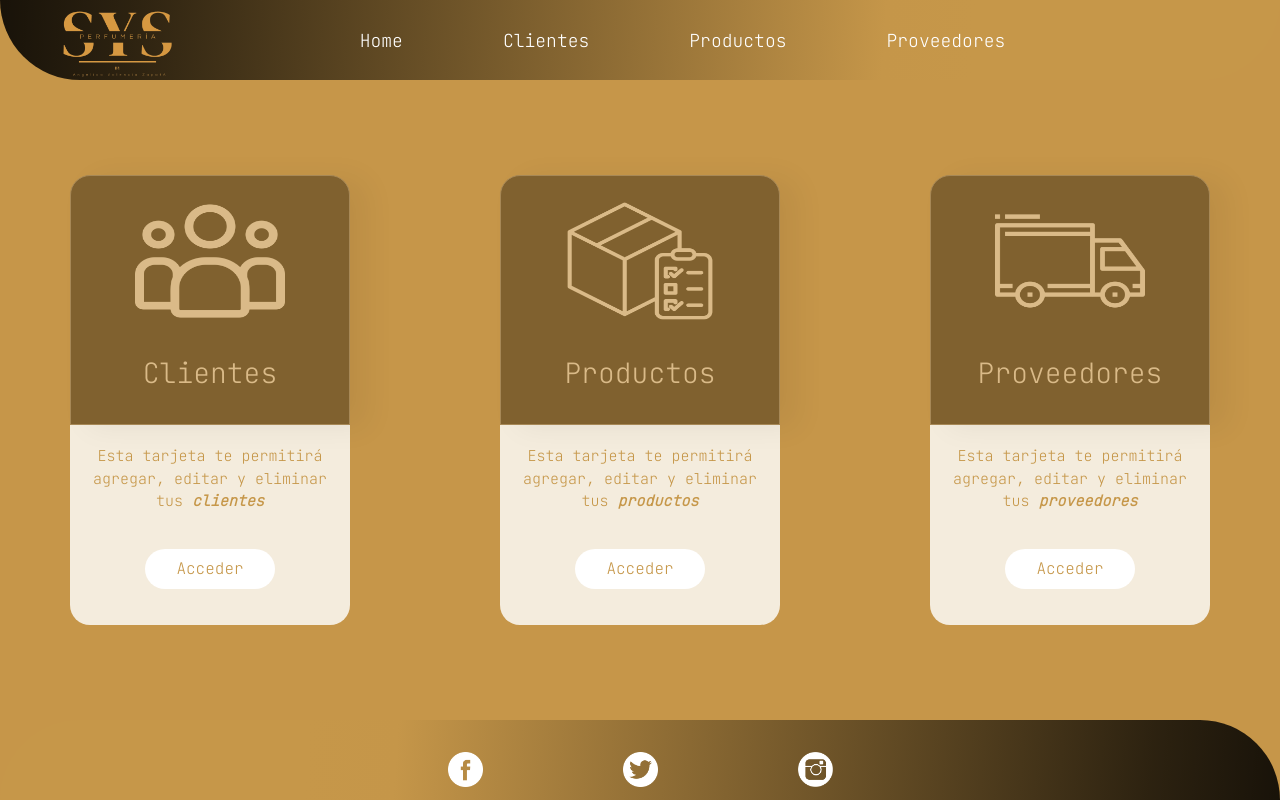
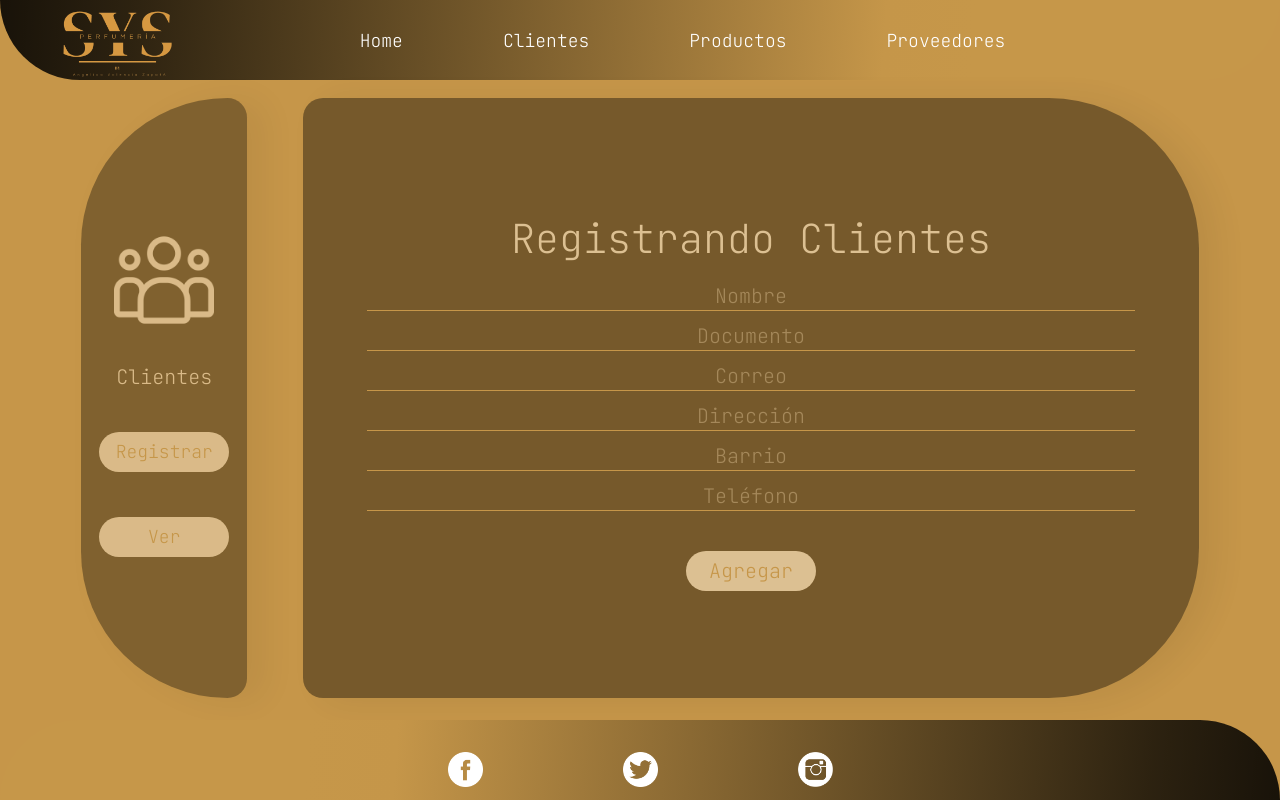
Before and after one commit to jhohan-val/Empresas_SYS, a React (Vite) app in the folder front-sys/: page /clientes in a window 1280 px wide. Built offline with nearby package versions, Linux system fonts and the light colour scheme.

Commit message:
Se organiza tamaño de la vista clientes

```diff
--- a/front-sys/src/components/Helpers/Clientes.jsx
+++ b/front-sys/src/components/Helpers/Clientes.jsx
@@ -4,11 +4,11 @@ import TablaClientes from "./Tablas/TablaClientes";
 
 const Clientes = () =>{
     return(
-        {/* <section className="vista-clientes">
+        <section className="vista-clientes">
             <AsideClientes/>
             <FormularioClientes/>
-            <TablaClientes/>
-        </section> */}
+{/*             <TablaClientes/>
+ */}        </section>
     )
 }
 
--- a/front-sys/src/components/Layouts/Main.jsx
+++ b/front-sys/src/components/Layouts/Main.jsx
@@ -21,10 +21,10 @@ const Main = () => {
         {/* ------------------------------------------------------------------------------- */}
 
             {/* PRINCIPAL */}
-            <Principal />
+            {/* <Principal /> */}
 
             {/*CLIENTES */}
-            {/* <Clientes/> */}
+            <Clientes/>
 
             {/* PRODUCTOS */}
             {/* <Productos/> */}
--- a/front-sys/src/index.css
+++ b/front-sys/src/index.css
@@ -92,7 +92,7 @@ a:active {
 
 /* CARDS */
 
-.cards {
+/* .cards {
   gap: 150px;
   height: 80vh;
   display: flex;
@@ -157,46 +157,27 @@ p{
   background-color: #c69749;
   color: white;
   transition: 0.6s ease-in-out all;
-}
+} */
 
 /* BOTONES AGREGAR Y VER */
-/* .btn-registrar {
-  width: 200px;
-  height: 60px;
+.btn-registrar, .btn-ver {
+  width: 130px;
+  height: 40px;
   background-color: white;
   color: #c69749;
   border-radius: 42px;
   text-align: center;
   border: none;
   transition: 0.6s ease-in-out all;
-  margin-top: 90px;
-  font-size: 30px;
+  font-size: 18px;
+  margin-bottom: 10px;
 }
 
-.btn-agregar:hover {
+.btn-registrar:hover, .btn-ver:hover {
   background-color: #c69749;
   color: white;
   transition: 0.6s ease-in-out all;
 }
-
-.btn-ver{
-  width: 200px;
-  height: 60px;
-  background-color: white;
-  color: #c69749;
-  border-radius: 42px;
-  text-align: center;
-  border: none;
-  transition: 0.6s ease-in-out all;
-  margin-top: 90px;
-  font-size: 30px;
-}
-
-.btn-ver:hover{
-  background-color: #c69649;
-  color: white;
-  transition: 0.6s ease-in-out all;
-} */
 
 /* VISTAS */
 
@@ -215,13 +196,11 @@ p{
   margin-left: 50px;
 }
 
-
-
 /* ASIDE  */
 
-/* aside{
-  width: 10vw;
-  height: 76vh;
+aside{
+  width: 13vw;
+  height: 75vh;
   display: flex;
   align-items: center;
   flex-direction: column;
@@ -229,42 +208,35 @@ p{
   background-color: #000000;
   opacity: 0.35;
   box-shadow: 18px 3px 34px #00000029;
-  border-radius: 205px 20px 20px 205px;
+  border-radius: 150px 20px 20px 150px;
   color: white;
-  margin: 8%;
-  gap: 10%;
-  margin-top: 29px;
-  margin-left: 2px;
+  gap: 35px;
+  margin-top: 18px;
 }
 
 .icono-clientes, .icono-productos, .icono-proveedores {
-  width: 200px;
-  height: 200px;
-  padding-top: 20px;
+  width: 100px;
+  height: 100px;
 }
 
 h3{
-  font-size: 40px;
-} */
+  font-size: 20px;
+}
 
 /* AGREGAR CLIENTES */
 
-/* .registro{
-  width: 90vw;
-  height: 76vh;
+.registro{
+  width: 70vw;
+  height: 75vh;
   background: #000000 0% 0% no-repeat padding-box;
   box-shadow: 18px 3px 34px #00000029;
-  border: 1px solid #000000;
-  border-radius: 20px 205px 205px 20px;
+  border-radius: 20px 150px 150px 20px;
   opacity: 0.4;
   display: flex;
   align-items: center;
   flex-direction: column;
   justify-content: center;
-  margin: 2%;
-  gap: 15%;
-  margin-top: 29px;
-  margin-right: 1px;
+  margin-top: 18px;
 }
 
 form{
@@ -272,47 +244,46 @@ form{
   justify-content: center;
   align-items: center;
   flex-direction: column;
-  border-radius: 20px;
+  gap: 10px;
+  margin-top: 10px;
 }
 
 .form-item{
   width: 60vw;
-  height: 80px;
-  margin-top: 20px;
+  height: 30px;
   border: none;
   outline: none;
-  border-bottom: 5px solid #c69649;
+  border-bottom: 1px solid #c69649;
   cursor: text;
   text-align: center;
   background: none;
-  font-size: 40px;
+  font-size: 20px;
   color: white;
-  margin-top: 20px;
 }
 
 .titulo{
   color: white;
-  font-size: 80px;
+  font-size: 40px;
 }
 
 .btn-form-clientes, .btn-form-productos, .btn-form-proveedores{
-  width: 200px;
-  height: 80px;
+  width: 130px;
+  height: 40px;
   background-color: white;
   color: #c69749;
   border-radius: 42px;
   text-align: center;
   border: none;
   transition: 0.6s ease-in-out all;
-  margin-top: 90px;
-  font-size: 30px;
+  margin-top: 30px;
+  font-size: 20px;
 }
 
 .btn-form-clientes:hover, .btn-form-productos:hover, .btn-form-proveedores:hover {
   background-color: #c69749;
   color: white;
   transition: 0.6s ease-in-out all;
-}  */
+}
 
 /* TABLA-CLIENTES, TABLA PRODUCTOS, TABLA PROVEEDORES*/
 
```
